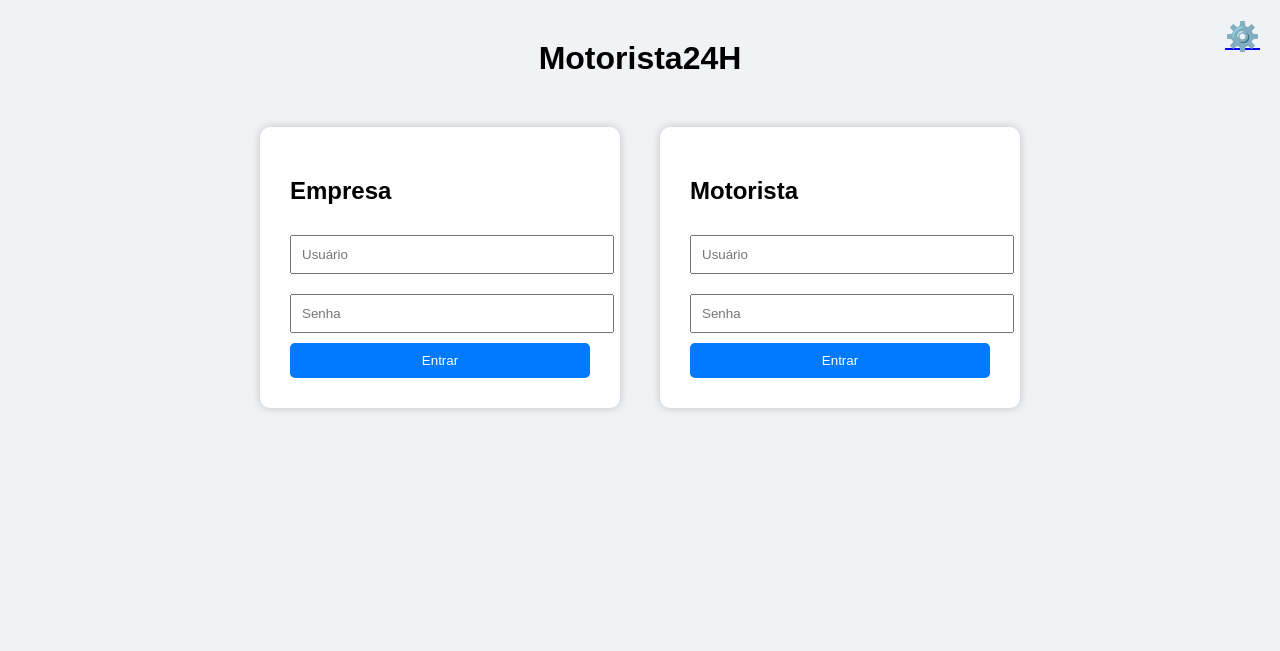
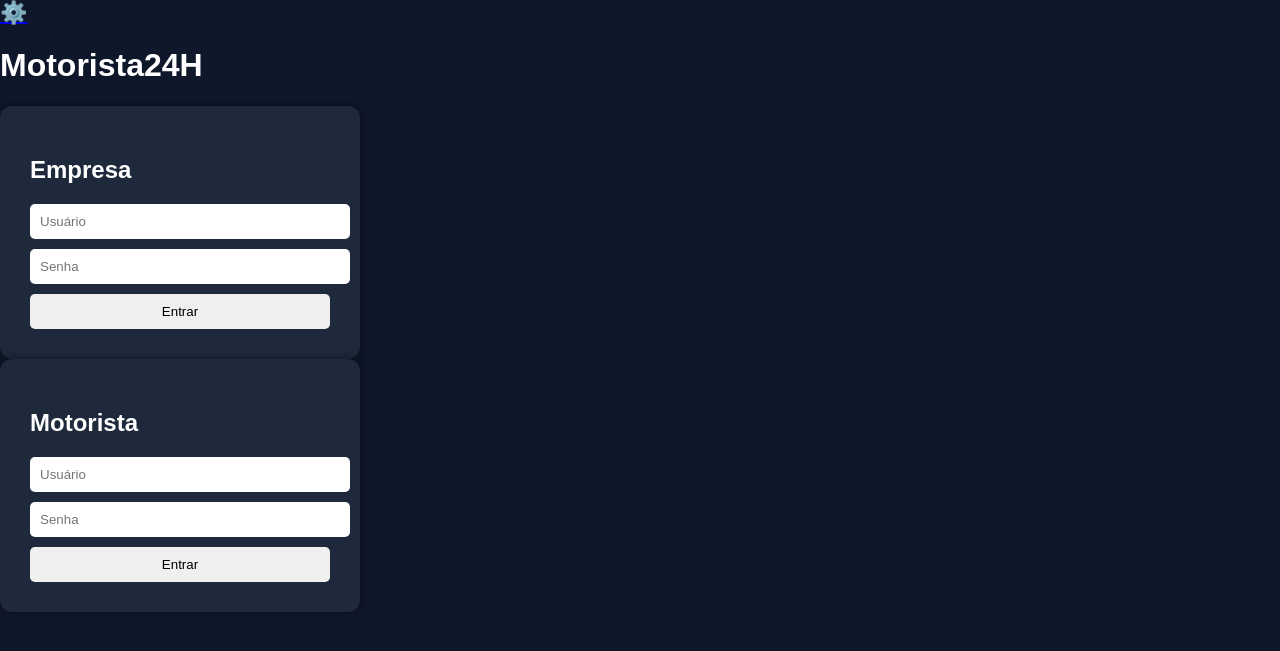
Before and after one commit to wagnermarzzo/motorista24h, a Flask app: page / in a window 1280 px wide. Shown: the top 651 px of the page. Run offline with Flask 3, Linux system fonts and the light colour scheme.

Commit message:
Update style.css

```diff
--- a/static/css/style.css
+++ b/static/css/style.css
@@ -1,61 +1,111 @@
 body{
-
-font-family:Arial;
-background:#f0f2f5;
+background:#0f172a;
+font-family:Arial, Helvetica, sans-serif;
 margin:0;
-
+color:white;
 }
 
-.titulo{
-
-text-align:center;
-margin-top:40px;
-
+.topbar{
+display:flex;
+justify-content:space-between;
+align-items:center;
+padding:20px;
 }
 
-.login-area{
+.logo{
+font-size:26px;
+font-weight:bold;
+}
 
+.admin-btn{
+font-size:22px;
+text-decoration:none;
+color:white;
+}
+
+.container-login{
 display:flex;
 justify-content:center;
+align-items:center;
+height:80vh;
 gap:40px;
-margin-top:50px;
-
+flex-wrap:wrap;
 }
 
 .login-box{
+background:#1e293b;
+padding:30px;
+border-radius:12px;
+width:300px;
+box-shadow:0 0 10px rgba(0,0,0,0.5);
+}
 
-background:white;
-padding:30px;
-width:300px;
-border-radius:10px;
-box-shadow:0 0 10px rgba(0,0,0,0.2);
-
+.login-box h3{
+margin-bottom:20px;
 }
 
 input{
-
 width:100%;
 padding:10px;
-margin:10px 0;
-
+margin-bottom:10px;
+border:none;
+border-radius:5px;
 }
 
 button{
-
 width:100%;
 padding:10px;
-background:#007bff;
-color:white;
 border:none;
 border-radius:5px;
-
+cursor:pointer;
 }
 
-.admin-btn{
+.btn-empresa{
+background:#2563eb;
+color:white;
+}
 
-position:absolute;
-top:20px;
-right:20px;
-font-size:28px;
+.btn-motorista{
+background:#16a34a;
+color:white;
+}
 
+.dashboard{
+padding:20px;
 }
+
+.card{
+background:#1e293b;
+padding:20px;
+border-radius:10px;
+margin-bottom:20px;
+}
+
+.btn{
+padding:10px 15px;
+border:none;
+border-radius:5px;
+cursor:pointer;
+text-decoration:none;
+display:inline-block;
+}
+
+.btn-sair{
+background:red;
+color:white;
+}
+
+.btn-criar{
+background:#2563eb;
+color:white;
+}
+
+.btn-online{
+background:green;
+color:white;
+}
+
+.btn-offline{
+background:gray;
+color:white;
+  }
```
